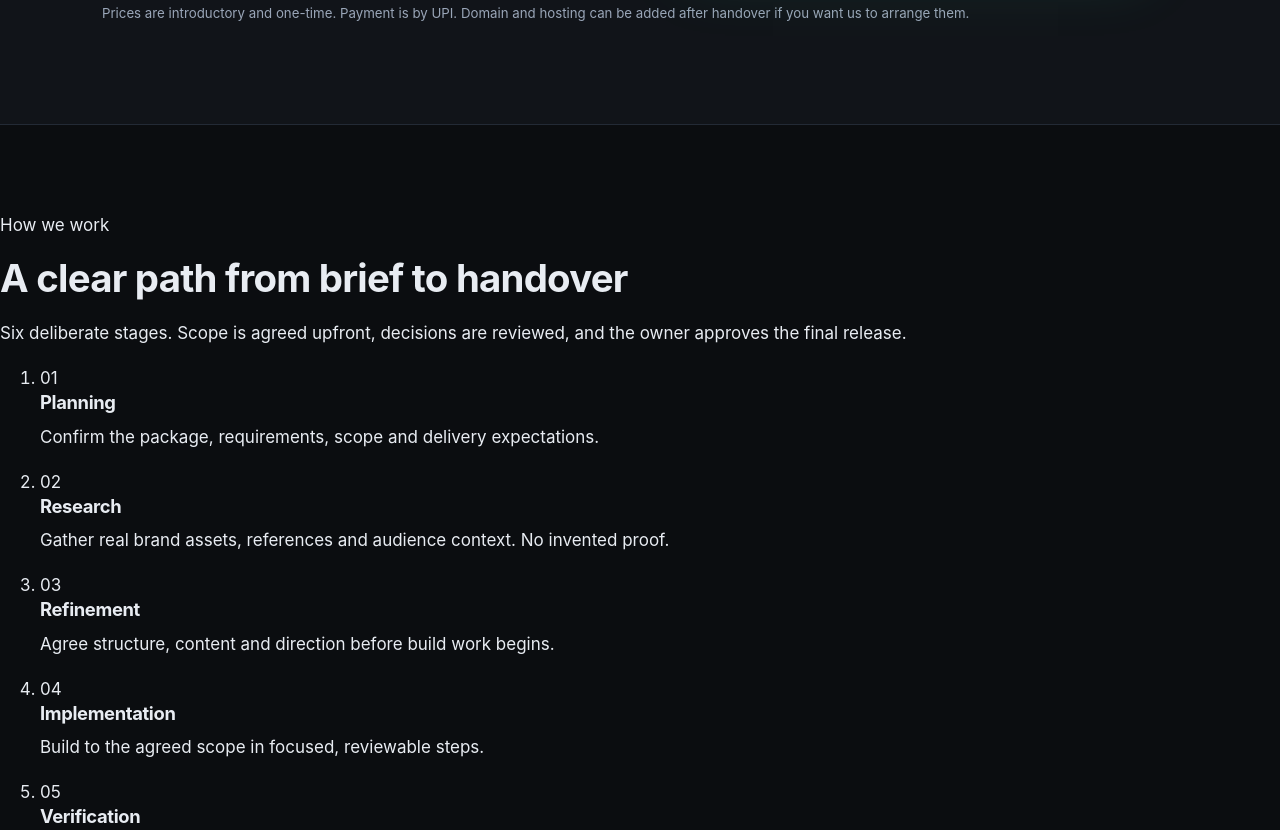
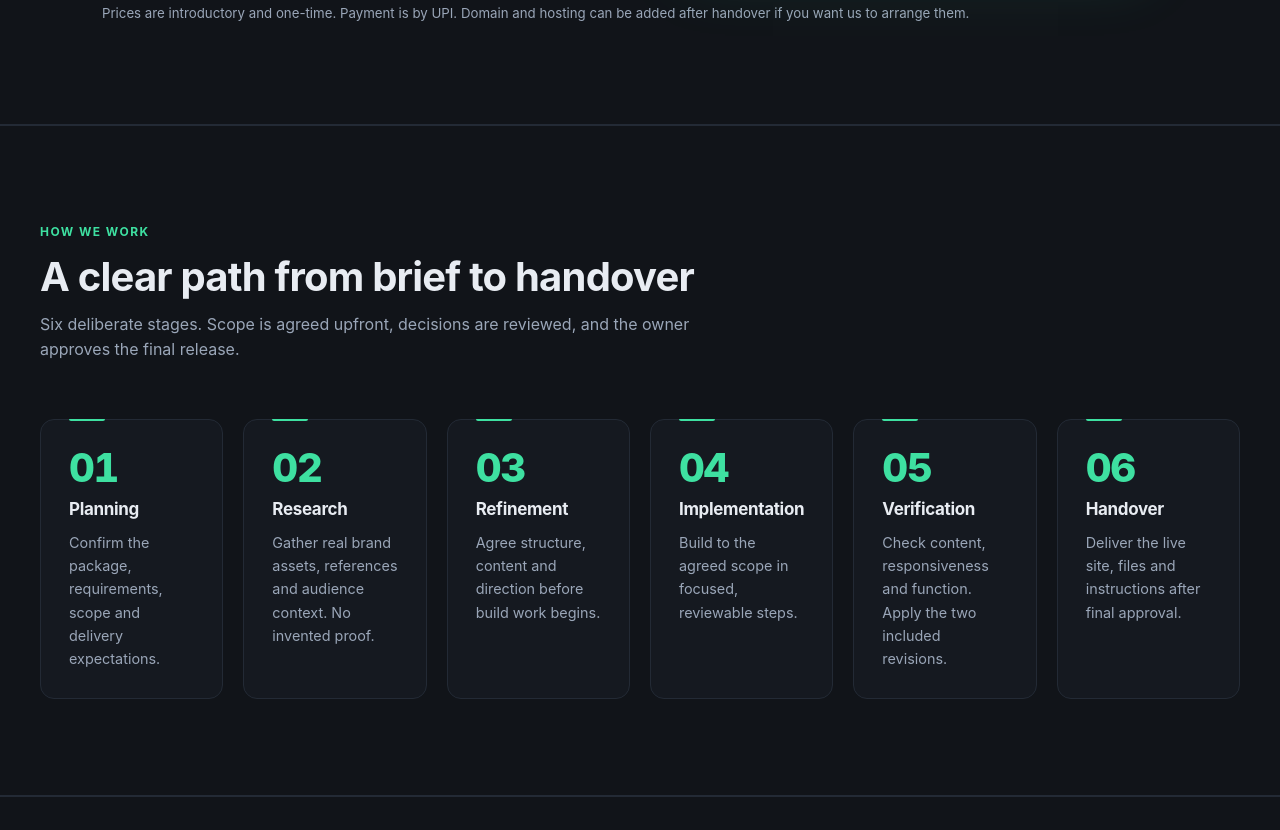
Before and after one commit to aryarasam1-arch/aryarasam1-arch.github.io, a plain HTML site: page index.html in a window 1280 px wide. Shown: the part 1535-2365 px from the top of the page. Drawn offline with Linux system fonts and the light colour scheme.

Commit message:
Refine site: professional six-stage process (styles.css)

```diff
--- a/styles.css
+++ b/styles.css
@@ -123,6 +123,38 @@ section{padding:clamp(52px,7vw,86px) 0}
 }
 .steps b{display:block;color:var(--txt);font-size:.96rem;margin-bottom:5px}
 
+/* ---------- professional six-stage process ---------- */
+.process{
+  padding-block:clamp(3rem,8vw,6rem);
+  padding-inline:clamp(1rem,4vw,2rem);
+  background:var(--bg-2);
+  border-block:1px solid var(--line);
+}
+.process__inner{width:100%;max-width:1200px;margin-inline:auto}
+.process__head{max-width:44rem;margin-bottom:clamp(2rem,5vw,3.5rem)}
+.process__eyebrow{margin:0 0 .75rem;color:var(--accent);font-size:.75rem;font-weight:700;letter-spacing:.12em;text-transform:uppercase}
+.process__head h2{margin:0;font-size:clamp(1.75rem,4vw,2.5rem)}
+.process__lede{margin:.75rem 0 0;color:var(--muted);font-size:1rem;line-height:1.6}
+.process__steps{list-style:none;margin:0;padding:0;display:grid;grid-template-columns:1fr;gap:clamp(.75rem,2vw,1.25rem)}
+.process__step{
+  position:relative;display:flex;flex-direction:column;gap:.75rem;min-width:0;
+  padding:clamp(1.25rem,3vw,1.75rem);
+  background:var(--panel);border:1px solid var(--line);border-radius:14px;
+}
+.process__step::before{content:"";position:absolute;top:-1px;left:clamp(1.25rem,3vw,1.75rem);width:2.25rem;height:2px;background:var(--accent);border-radius:0 0 2px 2px}
+.process__num{color:var(--accent);font-size:clamp(2rem,5vw,2.5rem);font-weight:800;line-height:1;letter-spacing:-.03em;font-variant-numeric:tabular-nums}
+.process__step h3{margin:0;color:var(--txt);font-size:1.0625rem;font-weight:700}
+.process__desc{margin:0;color:var(--muted);font-size:.9rem;line-height:1.6}
+.process :is(a,button,[tabindex]):focus-visible{outline:2px solid var(--accent);outline-offset:3px}
+@media(min-width:540px){.process__steps{grid-template-columns:repeat(2,minmax(0,1fr))}}
+@media(min-width:860px){.process__steps{grid-template-columns:repeat(3,minmax(0,1fr))}}
+@media(min-width:1200px){.process__steps{grid-template-columns:repeat(6,minmax(0,1fr))}}
+@media(prefers-reduced-motion:no-preference){
+  .process__step{transition:transform .2s ease,border-color .2s ease,box-shadow .2s ease}
+  .process__step:hover{transform:translateY(-4px);border-color:var(--accent);box-shadow:0 12px 32px rgba(0,0,0,.28)}
+}
+@media(prefers-reduced-motion:reduce){.process__step{transition:none}.process__step:hover{transform:none}}
+
 /* ---------- why ---------- */
 .why{display:grid;grid-template-columns:repeat(2,1fr);gap:20px}
 .why div{background:var(--panel);border:1px solid var(--line);border-radius:14px;padding:24px}
```
